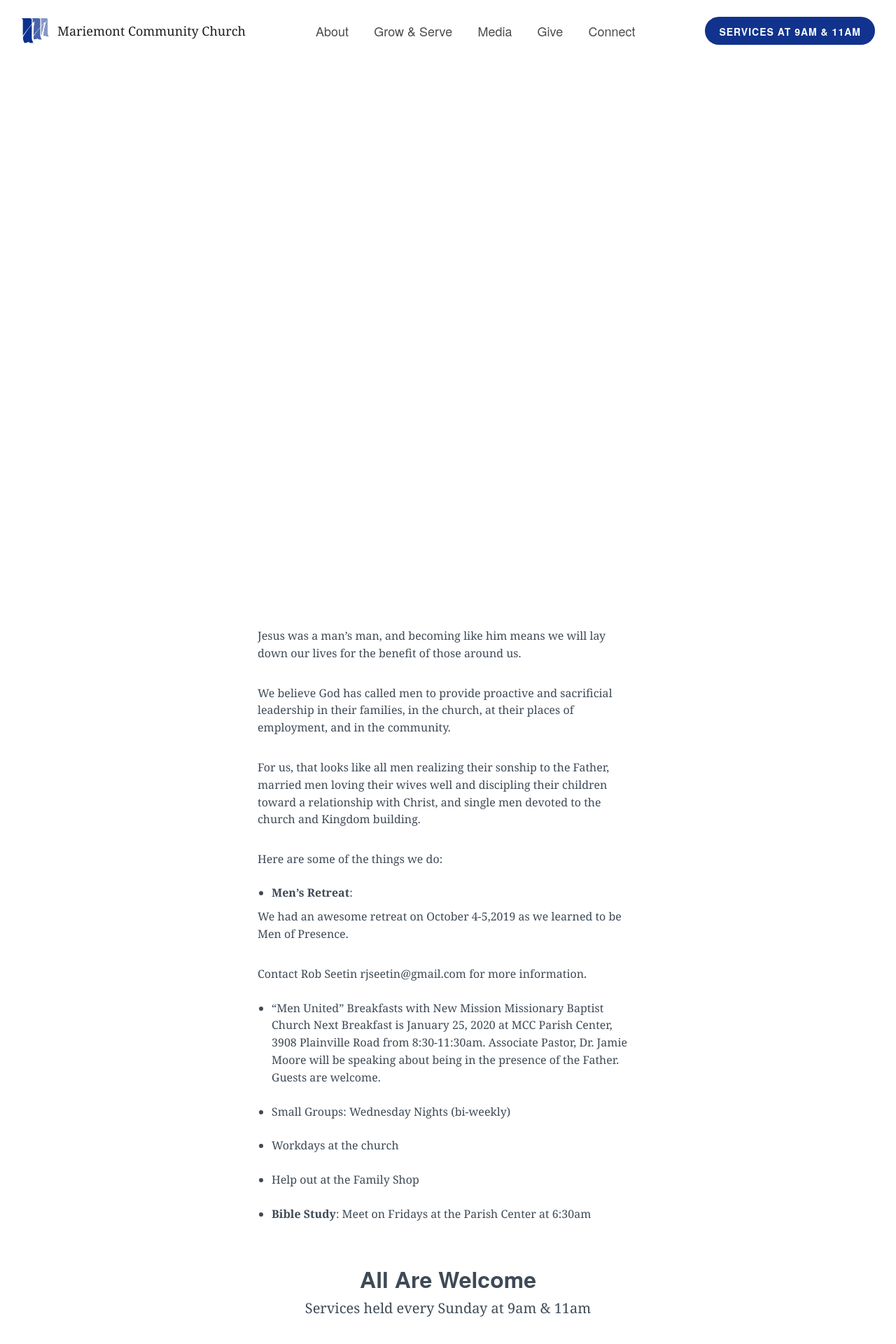
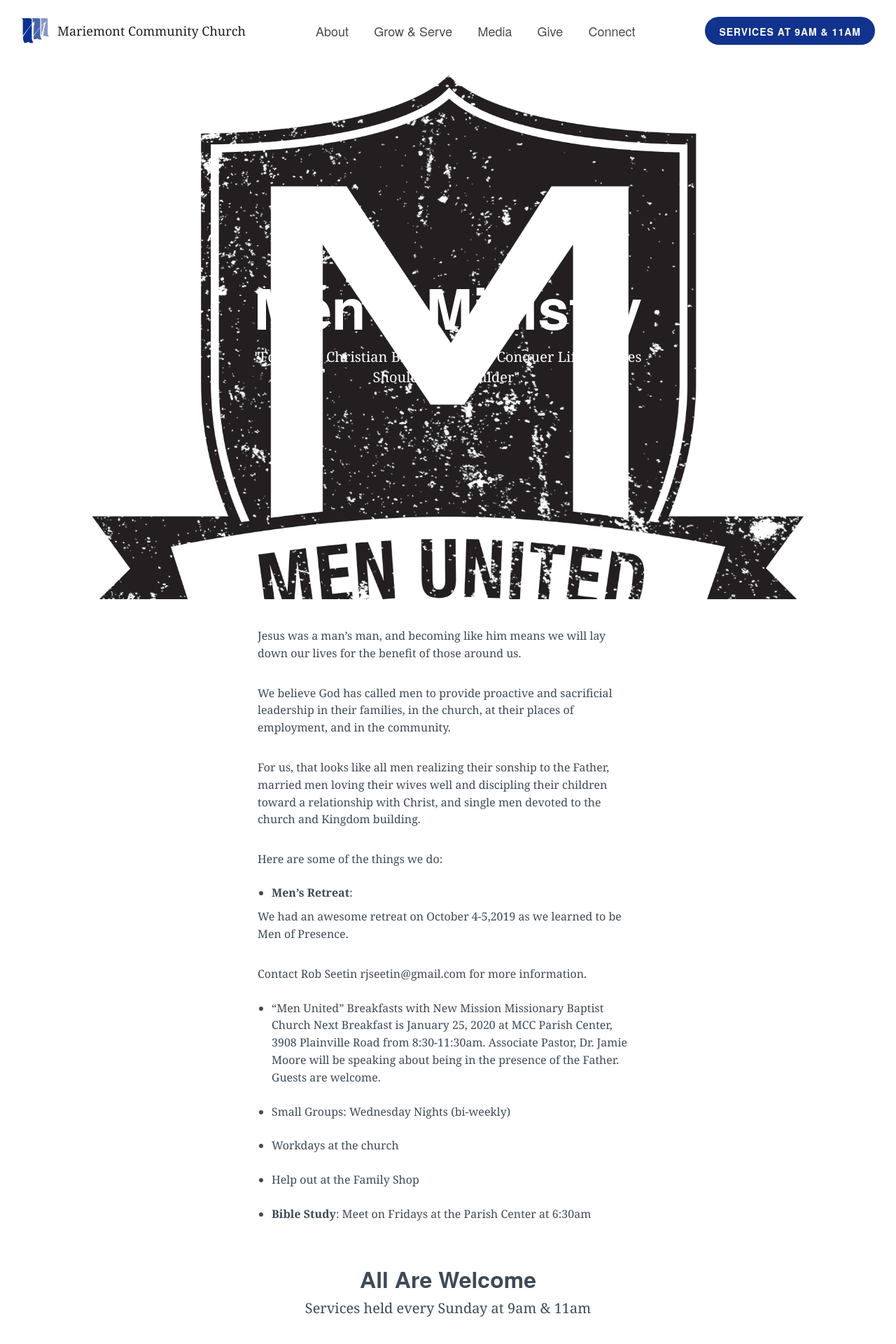
Before and after one commit to lukemoderwell/mariemont, a Jekyll site: the page built from mens-ministry.md, in a window 1280 px wide. Shown: the top 1920 px of the page at 70% size. Built offline with Jekyll 4.4.1, drawn with Linux system fonts in a browser that asks for light colours; nearby versions of some CDN libraries; grey boxes are pictures that could not be loaded.

Commit message:
Updated Mens Ministry

```diff
--- a/mens-ministry.md
+++ b/mens-ministry.md
@@ -4,6 +4,7 @@
 permalink: "/mens-ministry/"
 position: 8
 bg_color: "#000000"
+hero_image: "/uploads/menUnitedwornwide-e0979c.gif"
 hasHero: true
 hasDownload: false
 heading: Men's Ministry
```
